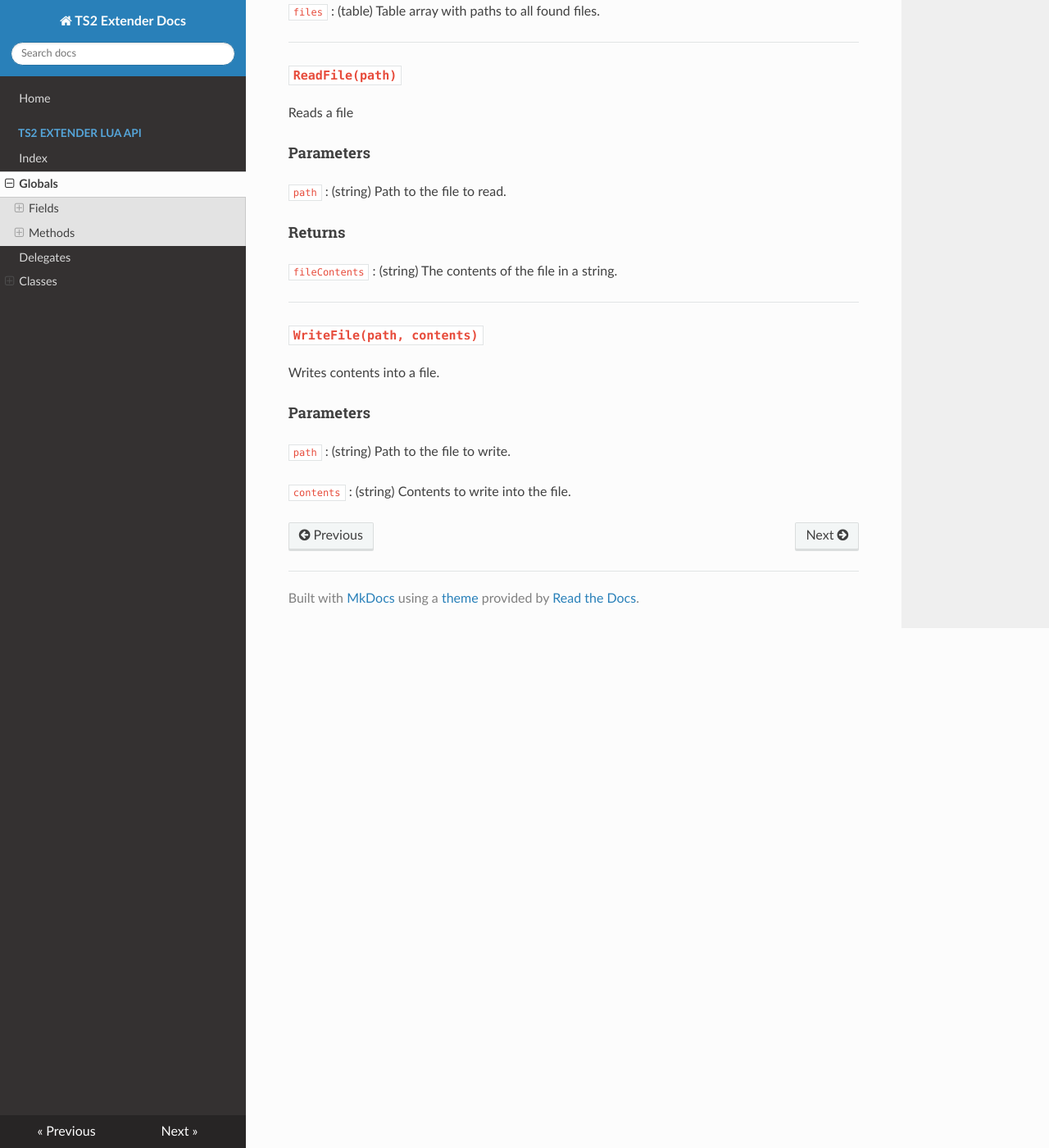
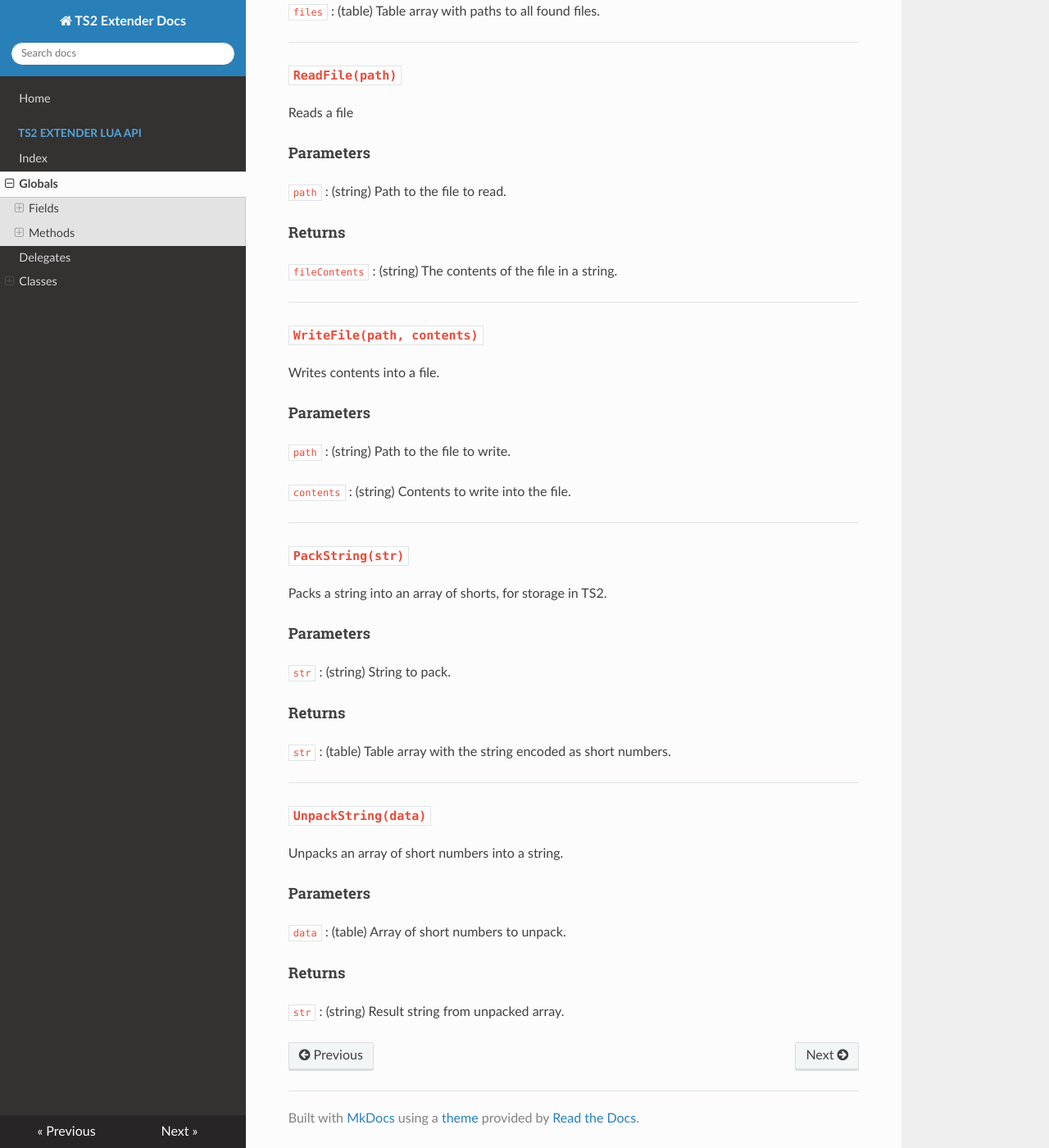
Before and after one commit to LazyDuchess/TS2-Extender-Docs, an MkDocs documentation site: the page built from docs/extenderapi/Globals.md, in a window 1280 px wide and 1400 px high, scrolled down 5276 px. Shown: the whole window at 82% size. Built offline with MkDocs 1.6.1, drawn with Linux system fonts in a browser that asks for light colours; nearby versions of some CDN libraries.

Commit message:
document datawriter, datareader and string packing

```diff
--- a/docs/extenderapi/Globals.md
+++ b/docs/extenderapi/Globals.md
@@ -270,3 +270,33 @@
 
 `contents`
 : (string) Contents to write into the file.
+
+---
+
+### `PackString(str)`
+Packs a string into an array of shorts, for storage in TS2.
+
+#### Parameters
+
+`str`
+: (string) String to pack.
+
+#### Returns
+
+`str`
+: (table) Table array with the string encoded as short numbers.
+
+---
+
+### `UnpackString(data)`
+Unpacks an array of short numbers into a string.
+
+#### Parameters
+
+`data`
+: (table) Array of short numbers to unpack.
+
+#### Returns
+
+`str`
+: (string) Result string from unpacked array.
--- a/mkdocs.yml
+++ b/mkdocs.yml
@@ -8,5 +8,7 @@
     - Delegates: extenderapi/Delegates.md
     - Classes:
       - InteractionList: extenderapi/Classes/InteractionList.md
+      - DataReader: extenderapi/Classes/DataReader.md
+      - DataWriter: extenderapi/Classes/DataWriter.md
 
 theme: readthedocs
```
Also changed, not shown: docs/extenderapi/Classes/DataReader.md (added, +62 -0 lines), docs/extenderapi/Classes/DataWriter.md (added, +57 -0 lines).
